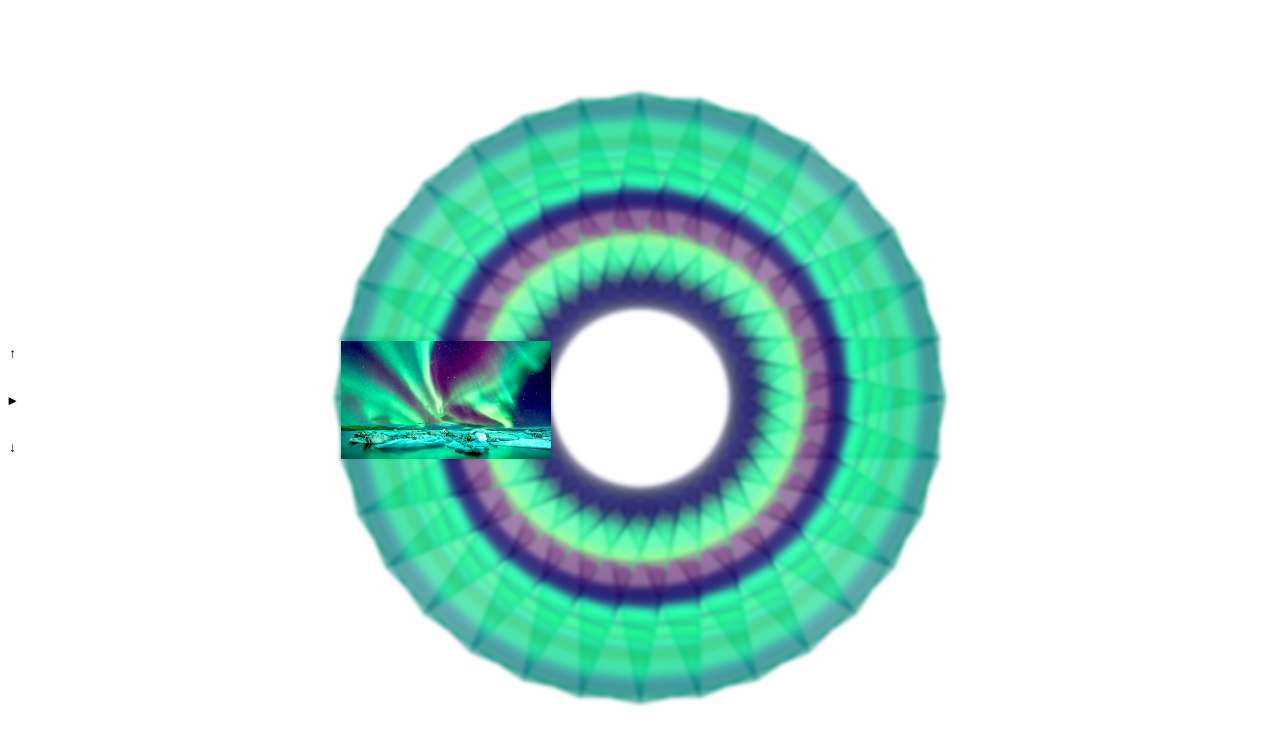
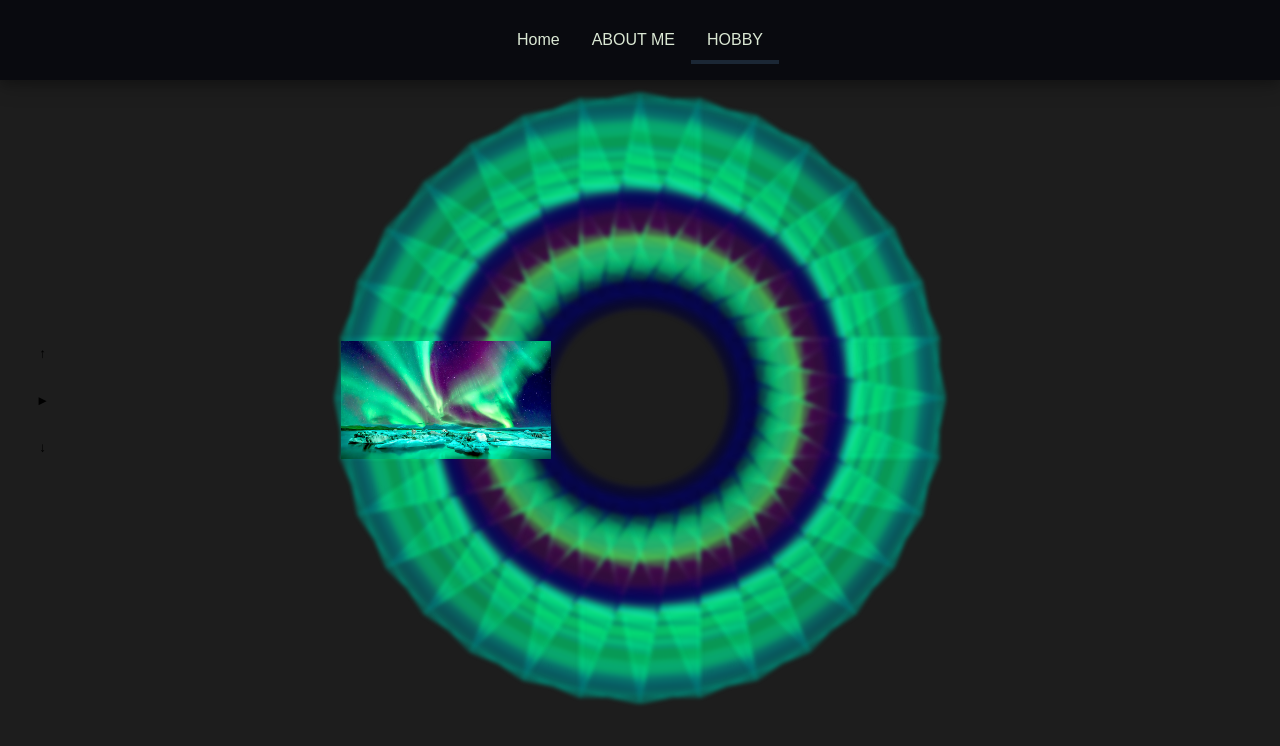
Before and after one commit to taehunlim/portfolio, a React (Vite) app: page /hobby in a window 1280 px wide. Shown: the top 746 px of the page. Built offline with nearby package versions, Linux system fonts and the light colour scheme.

Commit message:
Feat: HobbyTemplate

```diff
--- /dev/null
+++ b/src/components/templates/HobbyTemplate/index.tsx
@@ -0,0 +1,22 @@
+import React, { ReactNode } from 'react';
+
+import Header from 'components/organisms/Header';
+
+import styledComponent from './style';
+
+const { Container, Wrapper } = styledComponent;
+
+interface Props {
+   children: ReactNode;
+}
+
+function HobbyTemplates({ children }: Props) {
+   return (
+      <Container>
+         <Header />
+         <Wrapper>{children}</Wrapper>
+      </Container>
+   );
+}
+
+export default HobbyTemplates;
--- /dev/null
+++ b/src/components/templates/HobbyTemplate/style.tsx
@@ -0,0 +1,24 @@
+import styled from '@emotion/styled';
+
+const Container = styled.div`
+   background-color: #1d1d1d;
+
+   height: 100vh;
+   width: 100%;
+   padding: 30px;
+`;
+
+const Wrapper = styled.div`
+   position: relative;
+   display: flex;
+
+   height: 100%;
+   width: 100%;
+`;
+
+const styledComponent = {
+   Container,
+   Wrapper,
+};
+
+export default styledComponent;
--- a/src/pages/hobby.tsx
+++ b/src/pages/hobby.tsx
@@ -1,5 +1,6 @@
 import React, { useState } from 'react';
 
+import HobbyTemplates from 'components/templates/HobbyTemplate';
 import KaleidoscopeSlide from 'components/organisms/KaleidoscopeSlide';
 
 import island from '../assets/images/island.jpeg';
@@ -12,13 +13,13 @@ function hobby() {
    const [imageIndex, setImageIndex] = useState(0);
 
    return (
-      <div style={{ display: 'flex', minHeight: '100vh' }}>
+      <HobbyTemplates>
          <KaleidoscopeSlide
             images={images}
             defaultIndex={imageIndex}
             onChange={(e) => setImageIndex(e.imageIndex)}
          />
-      </div>
+      </HobbyTemplates>
    );
 }
 
```
